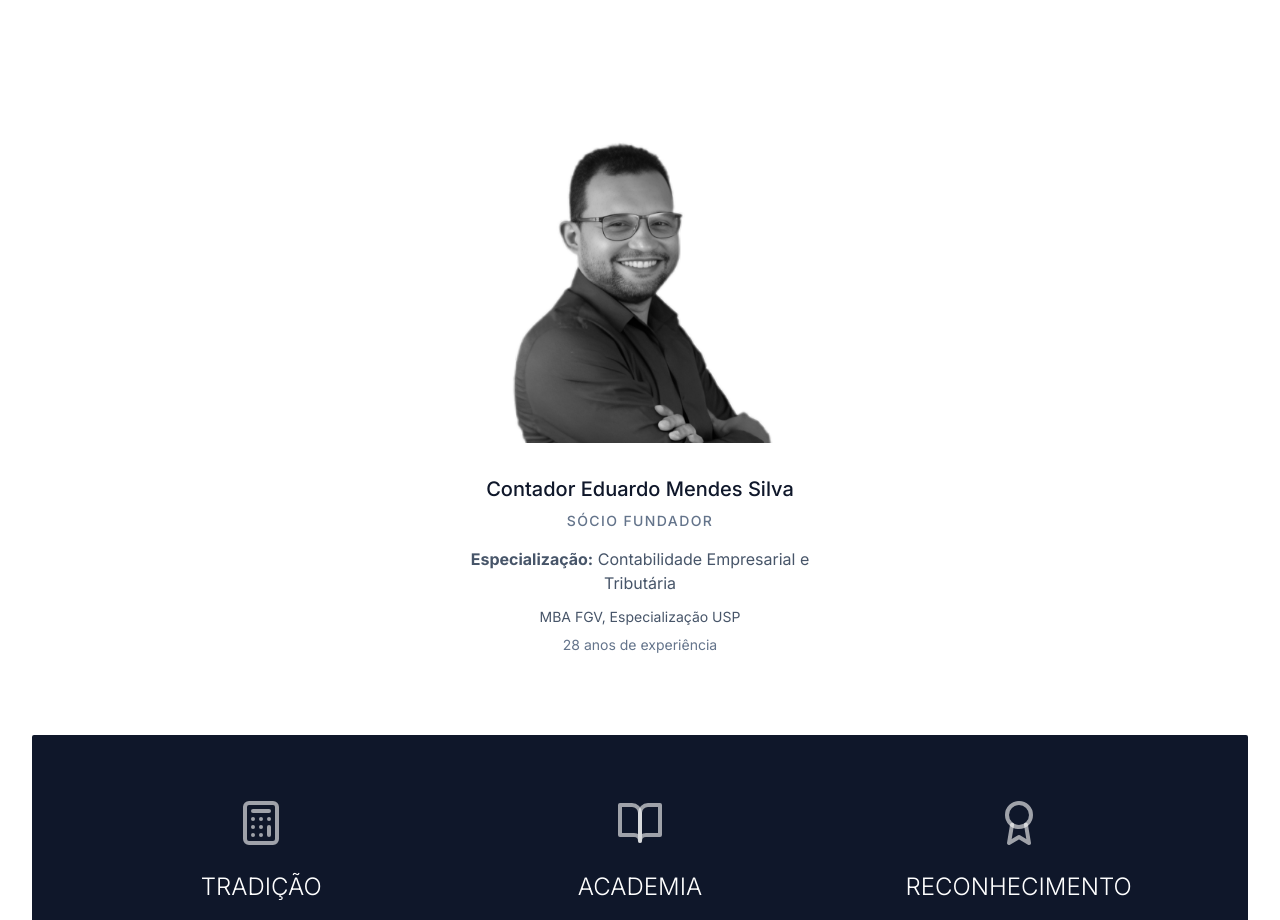
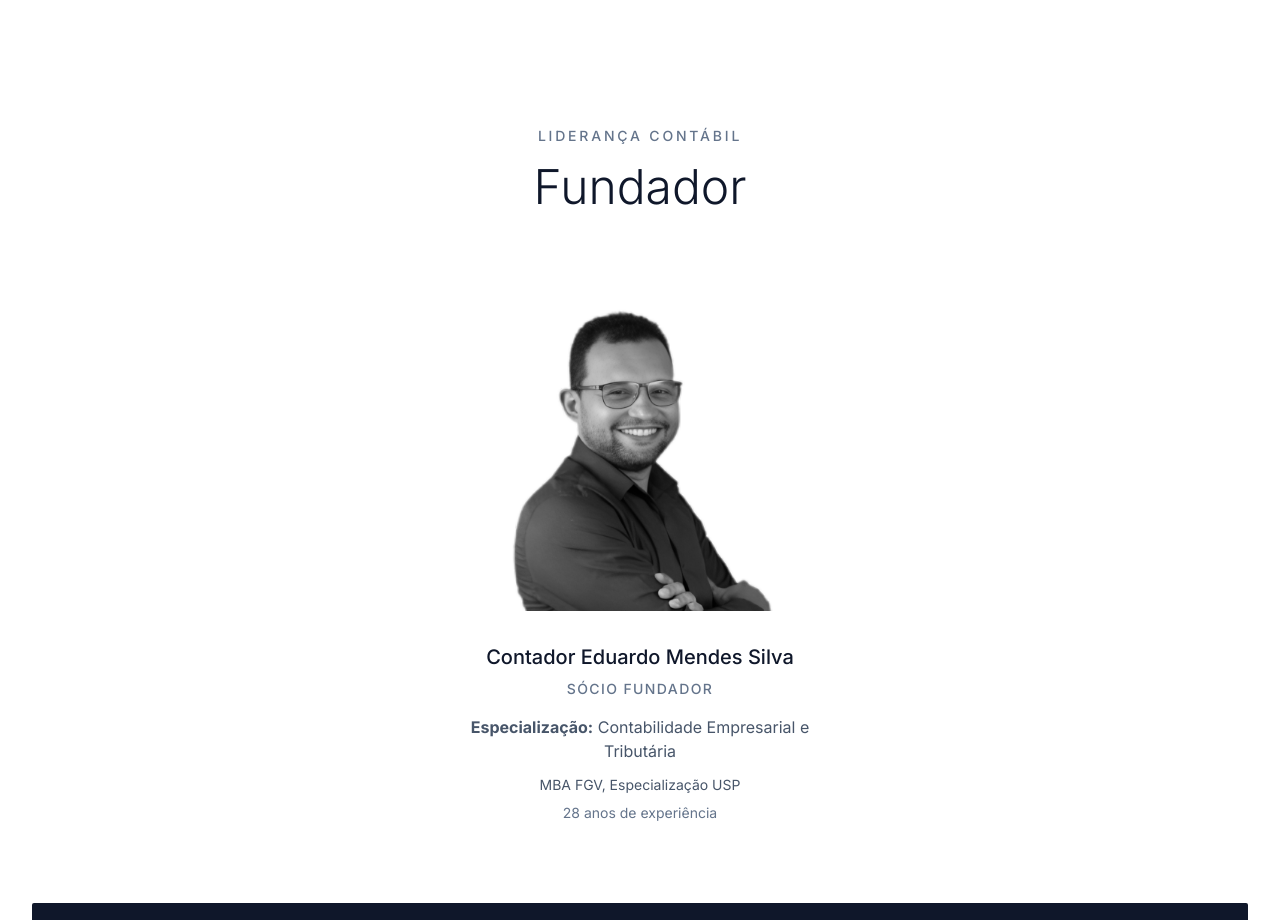
Before and after one commit to joaopedrolemos6/Everton-projeto, a React (Vite) app: page / in a window 1280 px wide. Shown: the part 3800-4720 px from the top of the page. Built offline with nearby package versions, Linux system fonts and the light colour scheme; no server answers.

Commit message:
Update Team.tsx

```diff
--- a/src/components/Team.tsx
+++ b/src/components/Team.tsx
@@ -21,7 +21,16 @@ const Team = () => {
     <section id="team" className="py-24 bg-white">
       <div className="max-w-7xl mx-auto px-6 lg:px-8">
 
-        {/* O bloco de título que estava aqui foi removido */}
+        {/* Bloco de título re-adicionado, sem o parágrafo de descrição */}
+        <div className="text-center mb-20">
+          <span className="text-sm font-medium tracking-[0.2em] text-slate-500 uppercase">
+            LIDERANÇA CONTÁBIL
+          </span>
+          <h2 className="text-4xl lg:text-5xl font-light text-slate-900 mt-4 mb-8 leading-tight">
+            Fundador
+          </h2>
+          {/* O parágrafo de descrição que estava aqui foi removido. */}
+        </div>
 
         <div className="flex justify-center mb-20">
           <div className="group lg:w-1/3 md:w-1/2 w-full">
```
